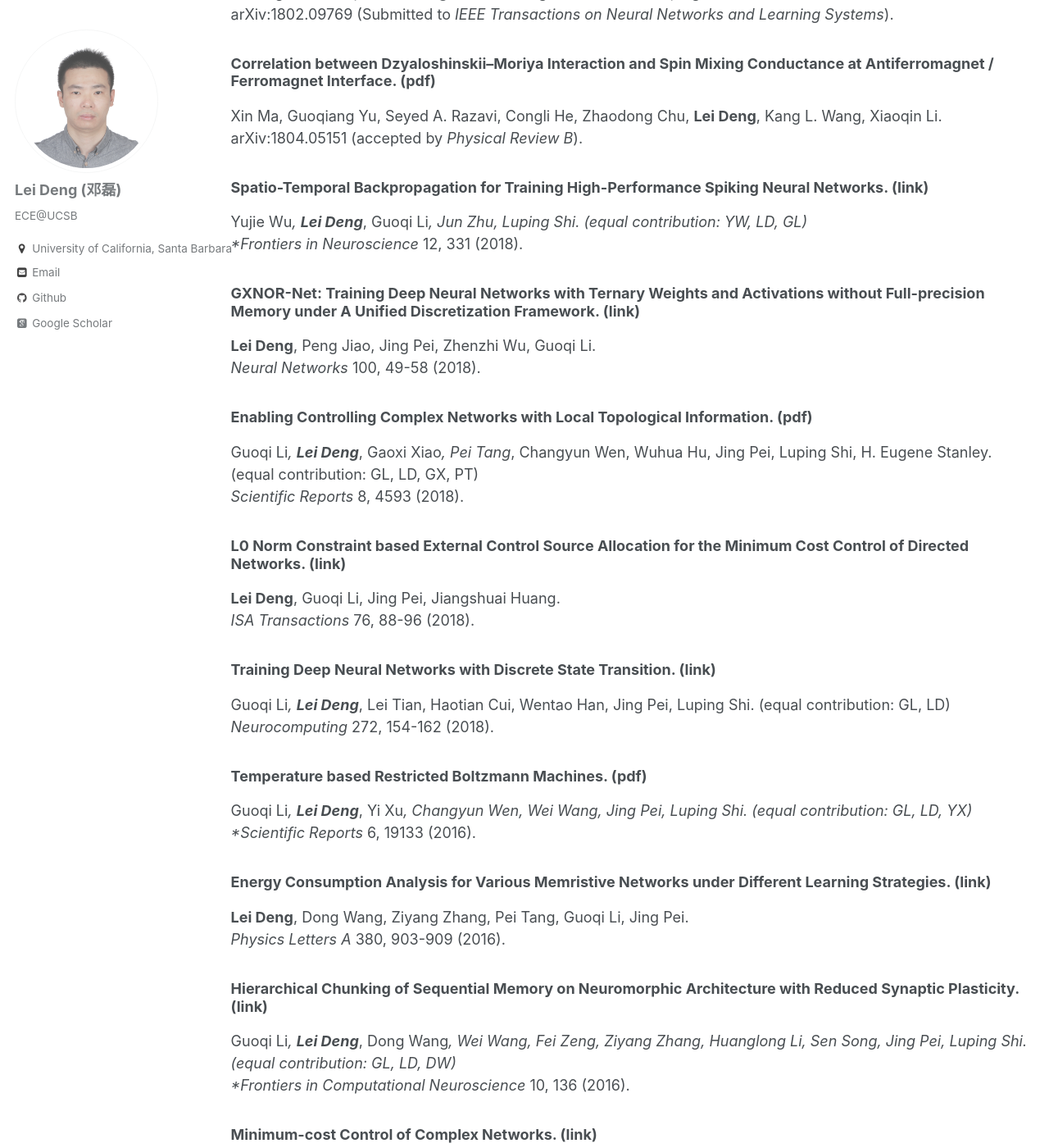
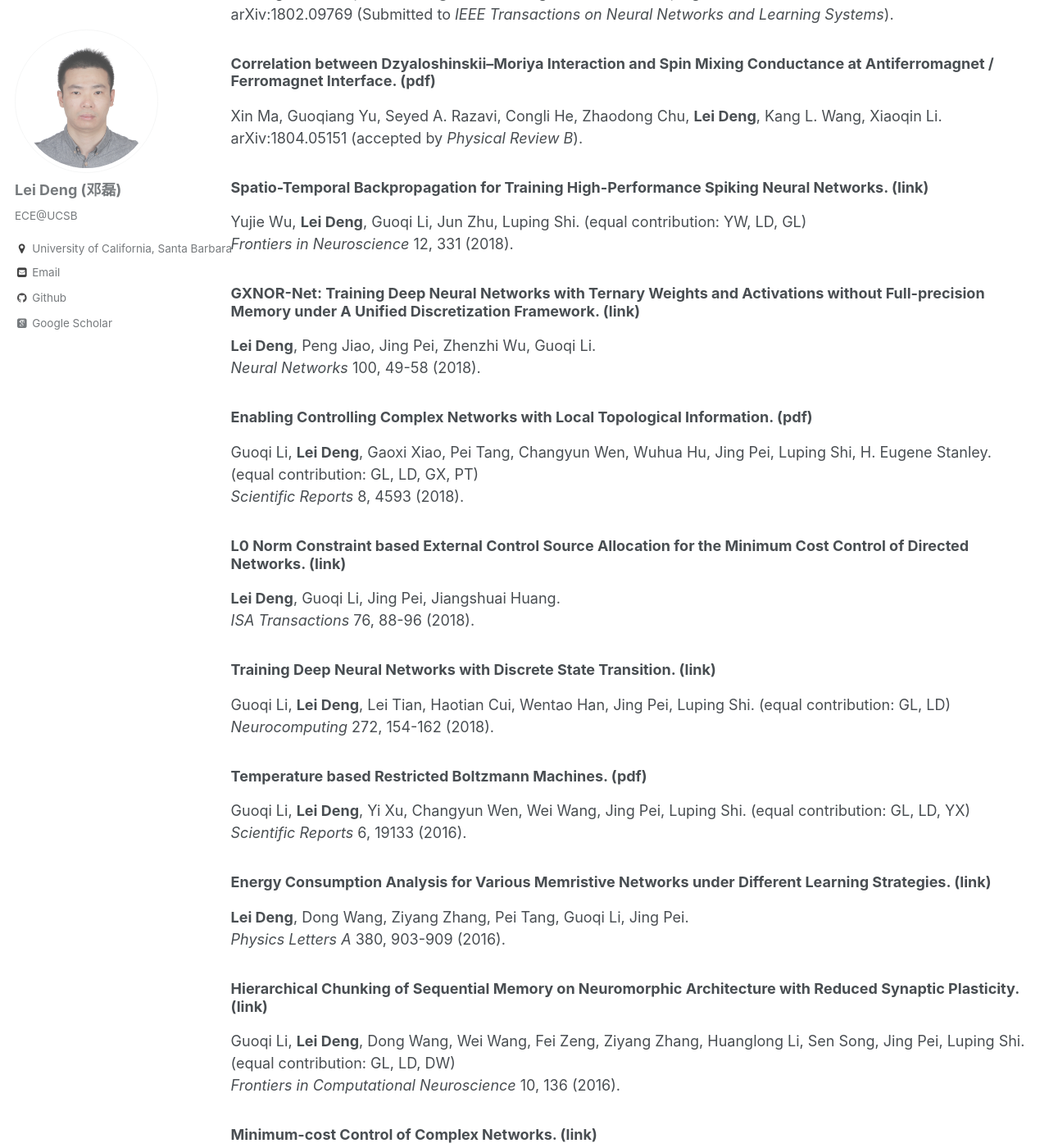
Before and after one commit to dllfei/dllfei.github.io, a Jekyll site: the page built from _pages/publications.md, in a window 1280 px wide and 1400 px high, scrolled down 751 px. Shown: the whole window at 82% size. Built offline with Jekyll 4.4.1, drawn with Linux system fonts in a browser that asks for light colours; some web fonts are replaced; some of the changed text lies outside the part shown.

```diff
--- a/_pages/publications.md
+++ b/_pages/publications.md
@@ -17,7 +17,7 @@ Leitao Gao, Guangshe Zhao, Guoqi Li, **Lei Deng**. <br />
 *Journal of the Franklin Institute* (2018).
 
 ### Crossbar-aware Neural Network Pruning. ([pdf](https://arxiv.org/pdf/1807.10816.pdf)) <br />
-Ling Liang*, **Lei Deng***, Yueling Zeng, Xing Hu, Yu Ji, Xin Ma, Guoqi Li, Yuan Xie. (equal contribution: LL, LD) <br />
+Ling Liang*, **Lei Deng**, Yueling Zeng, Xing Hu, Yu Ji, Xin Ma, Guoqi Li, Yuan Xie. (equal contribution: LL, LD) <br />
 arXiv:1807.10816 (Submitted to *IEEE Access*).
 
 ### L1-Norm Batch Normalization for Efficient Training of Deep Neural Networks. ([pdf](https://arxiv.org/pdf/1802.09769.pdf)) <br />
@@ -29,7 +29,7 @@ Xin Ma, Guoqiang Yu, Seyed A. Razavi, Congli He, Zhaodong Chu, **Lei Deng**, Kan
 arXiv:1804.05151 (accepted by *Physical Review B*).
 
 ### Spatio-Temporal Backpropagation for Training High-Performance Spiking Neural Networks. ([link](https://www.frontiersin.org/articles/10.3389/fnins.2018.00331/full)) <br />
-Yujie Wu*, **Lei Deng***, Guoqi Li*, Jun Zhu, Luping Shi. (equal contribution: YW, LD, GL) <br />
+Yujie Wu, **Lei Deng**, Guoqi Li, Jun Zhu, Luping Shi. (equal contribution: YW, LD, GL) <br />
 *Frontiers in Neuroscience* 12, 331 (2018).
 
 ### GXNOR-Net: Training Deep Neural Networks with Ternary Weights and Activations without Full-precision Memory under A Unified Discretization Framework. ([link](https://www.sciencedirect.com/science/article/pii/S0893608018300108)) <br />
@@ -37,7 +37,7 @@ Yujie Wu*, **Lei Deng***, Guoqi Li*, Jun Zhu, Luping Shi. (equal contribution: Y
 *Neural Networks* 100, 49-58 (2018).
 
 ### Enabling Controlling Complex Networks with Local Topological Information. ([pdf](https://www.nature.com/articles/s41598-018-22655-5.pdf)) <br />
-Guoqi Li*, **Lei Deng***, Gaoxi Xiao*, Pei Tang*, Changyun Wen, Wuhua Hu, Jing Pei, Luping Shi, H. Eugene Stanley. (equal contribution: GL, LD, GX, PT) <br />
+Guoqi Li, **Lei Deng**, Gaoxi Xiao, Pei Tang, Changyun Wen, Wuhua Hu, Jing Pei, Luping Shi, H. Eugene Stanley. (equal contribution: GL, LD, GX, PT) <br />
 *Scientific Reports* 8, 4593 (2018).
 
 ### L0 Norm Constraint based External Control Source Allocation for the Minimum Cost Control of Directed Networks. ([link](https://www.sciencedirect.com/science/article/pii/S0019057818301034)) <br />
@@ -45,11 +45,11 @@ Guoqi Li*, **Lei Deng***, Gaoxi Xiao*, Pei Tang*, Changyun Wen, Wuhua Hu, Jing P
 *ISA Transactions* 76, 88-96 (2018).
 
 ### Training Deep Neural Networks with Discrete State Transition. ([link](https://www.sciencedirect.com/science/article/pii/S0925231217311864)) <br />
-Guoqi Li*, **Lei Deng***, Lei Tian, Haotian Cui, Wentao Han, Jing Pei, Luping Shi. (equal contribution: GL, LD) <br />
+Guoqi Li, **Lei Deng**, Lei Tian, Haotian Cui, Wentao Han, Jing Pei, Luping Shi. (equal contribution: GL, LD) <br />
 *Neurocomputing* 272, 154-162 (2018).
 
 ### Temperature based Restricted Boltzmann Machines. ([pdf](https://www.nature.com/articles/srep19133.pdf)) <br />
-Guoqi Li*, **Lei Deng***, Yi Xu*, Changyun Wen, Wei Wang, Jing Pei, Luping Shi. (equal contribution: GL, LD, YX) <br />
+Guoqi Li, **Lei Deng**, Yi Xu, Changyun Wen, Wei Wang, Jing Pei, Luping Shi. (equal contribution: GL, LD, YX) <br />
 *Scientific Reports* 6, 19133 (2016).
 
 ### Energy Consumption Analysis for Various Memristive Networks under Different Learning Strategies. ([link](https://www.sciencedirect.com/science/article/pii/S0375960115010609)) <br />
@@ -57,7 +57,7 @@ Guoqi Li*, **Lei Deng***, Yi Xu*, Changyun Wen, Wei Wang, Jing Pei, Luping Shi.
 *Physics Letters A* 380, 903-909 (2016).
 
 ### Hierarchical Chunking of Sequential Memory on Neuromorphic Architecture with Reduced Synaptic Plasticity. ([link](https://www.frontiersin.org/articles/10.3389/fncom.2016.00136/full)) <br />
-Guoqi Li*, **Lei Deng***, Dong Wang*, Wei Wang, Fei Zeng, Ziyang Zhang, Huanglong Li, Sen Song, Jing Pei, Luping Shi. (equal contribution: GL, LD, DW) <br />
+Guoqi Li, **Lei Deng**, Dong Wang, Wei Wang, Fei Zeng, Ziyang Zhang, Huanglong Li, Sen Song, Jing Pei, Luping Shi. (equal contribution: GL, LD, DW) <br />
 *Frontiers in Computational Neuroscience* 10, 136 (2016).
 
 ### Minimum-cost Control of Complex Networks. ([link](http://iopscience.iop.org/article/10.1088/1367-2630/18/1/013012/meta)) <br />
```
